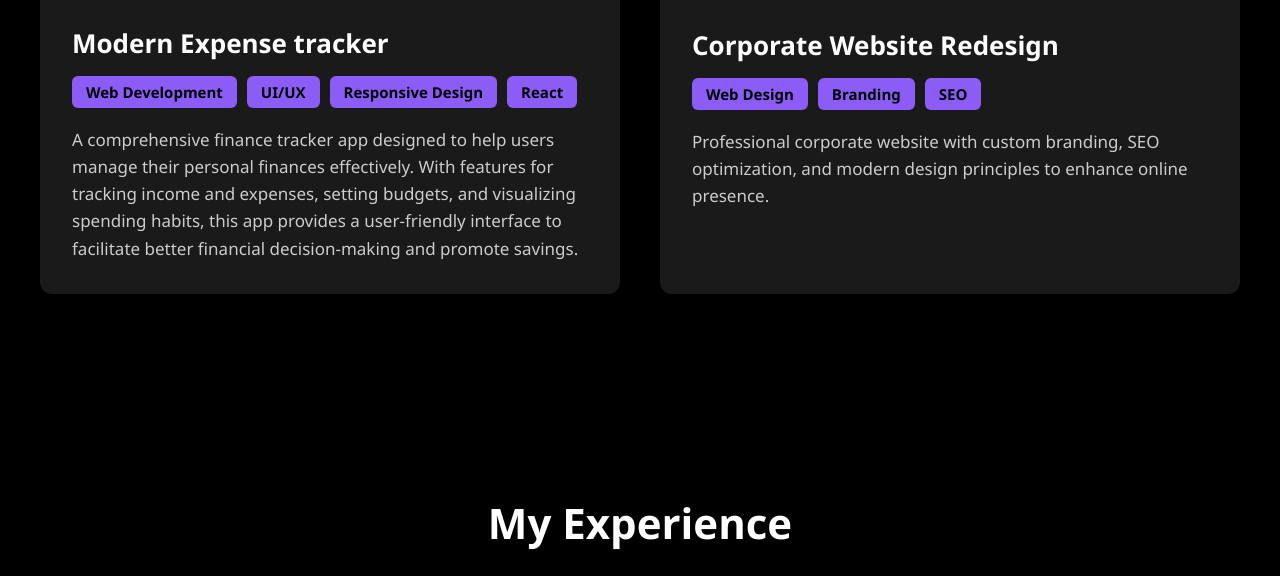
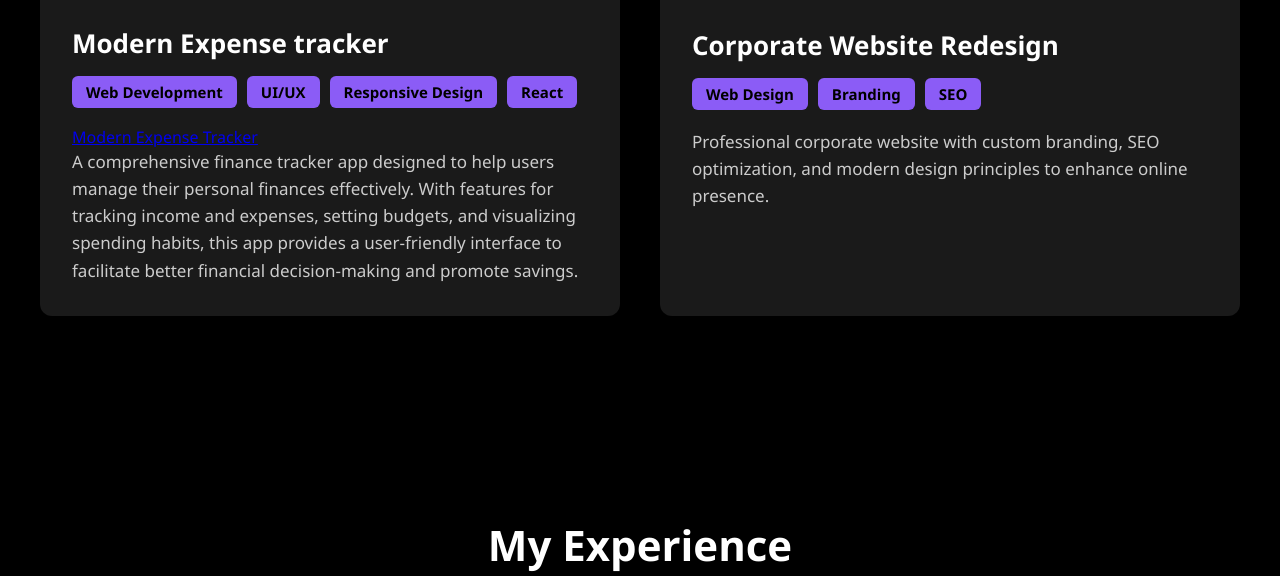
Before and after one commit to LucasDamour8/Damour_portfolio, a plain HTML site: page index.html in a window 1280 px wide. Shown: the part 2970-3546 px from the top of the page. Drawn offline with Linux system fonts and the light colour scheme.

Commit message:
Update index.html

```diff
--- a/index.html
+++ b/index.html
@@ -151,6 +151,7 @@
                             <div class="detail">Responsive Design</div>
                             <div class="detail">React</div>
                         </div>
+                           <a href="https://damour-xpense-tracker-app.vercel.app/" target="_blank" rel="noopener noreferrer">Modern Expense Tracker</a>
                         <div class="work-description">
     <p>A comprehensive finance tracker app designed to help users manage their personal finances effectively. With features for tracking income and expenses, setting budgets, and visualizing spending habits, this app provides a user-friendly interface to facilitate better financial decision-making and promote savings.</p>
 </div>
```
